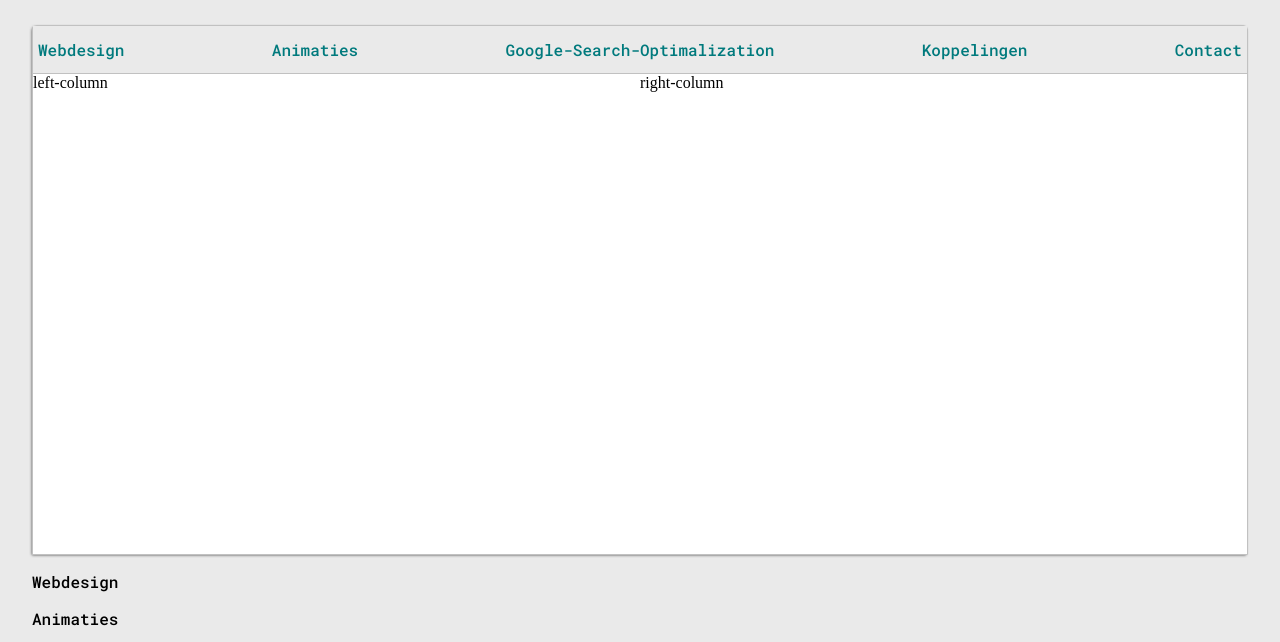
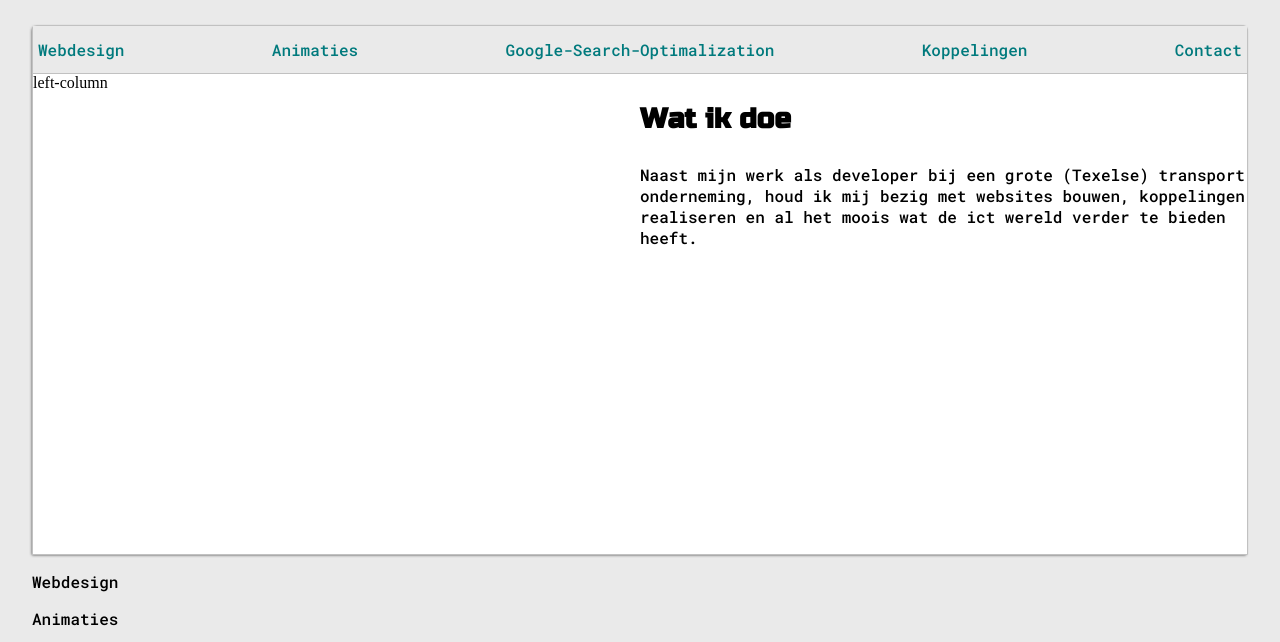
Before and after one commit to Eclismic/Lethe, a plain HTML site: page index.html in a window 1280 px wide. Shown: the part 136-778 px from the top of the page. Drawn offline with Linux system fonts and the light colour scheme.

Commit message:
kleine aanvulling preview

```diff
--- a/index.html
+++ b/index.html
@@ -28,8 +28,14 @@
                     <div class="left-column">
                         left-column
                     </div>
-                    <div class="rigth-column">
-                        right-column
+                    <div class="right-column">
+                        <div id="preview">
+                            <h3>Wat ik doe</h3>
+                            <p>Naast mijn werk als developer bij een grote (Texelse) transport onderneming,
+                               houd ik mij bezig met websites bouwen, koppelingen realiseren en al het moois
+                               wat de ict wereld verder te bieden heeft.
+                            </p>
+                        </div>
                     </div>
                 </div>
                 <p>Webdesign</p>
```
